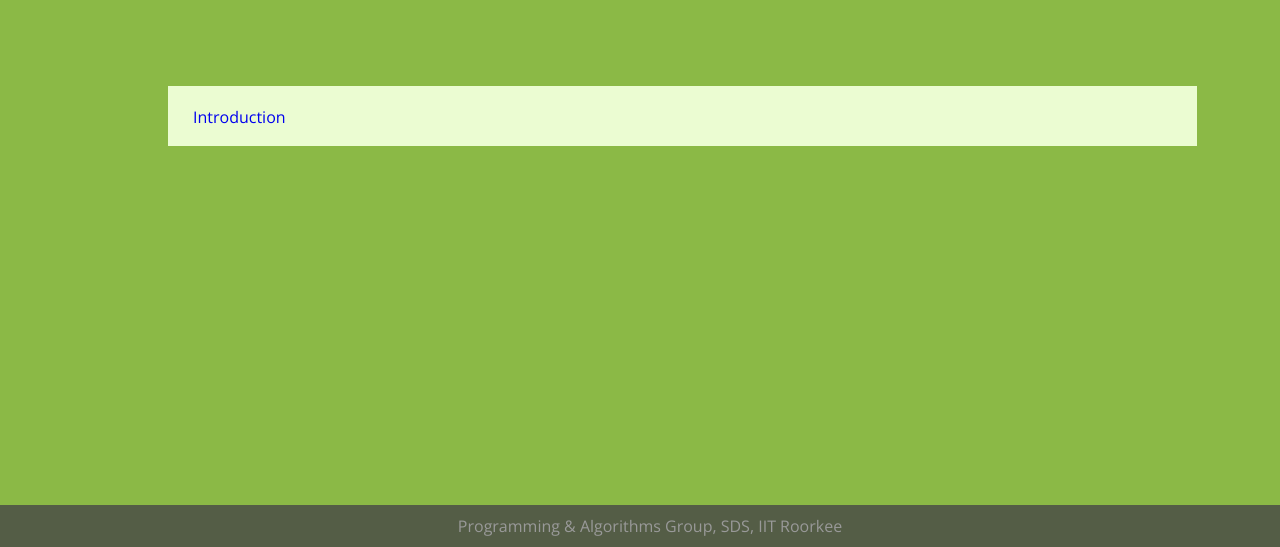
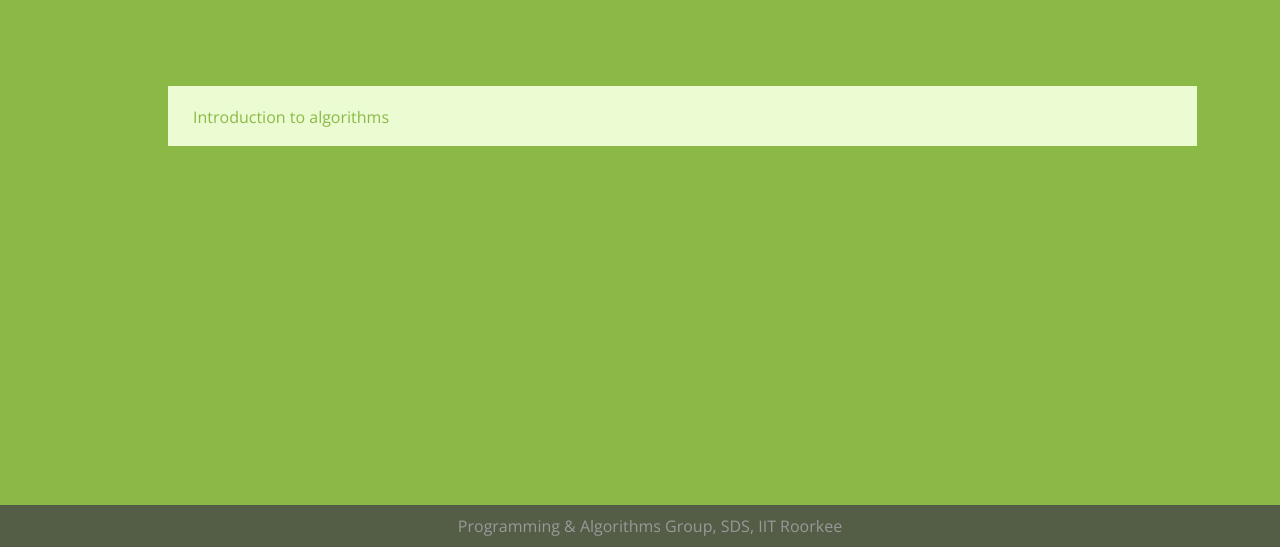
Before and after one commit to sdspag/presentations, a plain HTML site: page index.html in a window 1280 px wide. Shown: the part 253-800 px from the top of the page. Drawn offline with nearby package versions, Linux system fonts and the light colour scheme.

Commit message:
fixed lecture title

```diff
--- a/assets/main.css
+++ b/assets/main.css
@@ -80,10 +80,15 @@ p {
         color: #ddd;
     }
 
-a, a:hover {
+a {
+    text-decoration: none;
+    color: #8BB946;
+}
+
+a:hover, a:active, a:focus {
+    color: #1B1B1B;
     text-decoration: none;
 }
-
 /*
  * -- TABLET MEDIA QUERIES --
  * On tablets, we want to slightly adjust the size of the banner
--- a/index.html
+++ b/index.html
@@ -27,7 +27,7 @@
   <div class="l-content">
       <div class="pure-g-r">
                 <ul>
-                    <li><a href="19-09-2013/index.html" target="_blank">Introduction</a></li>
+                    <li><a href="19-09-2013/index.html" target="_blank">Introduction to algorithms</a></li>
                 </ul>
       </div> <!-- end pricing-tables -->
   </div> <!-- end l-content -->
```
